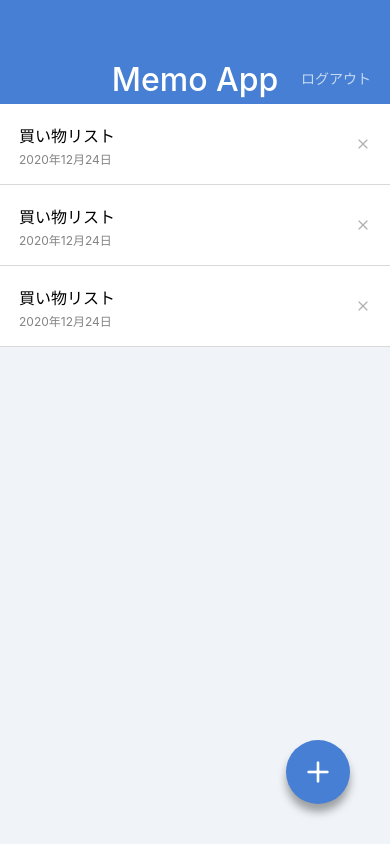
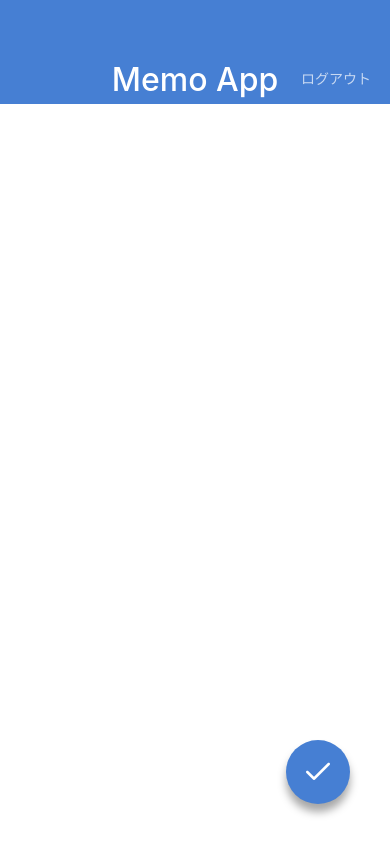
Before and after one commit to shalXXXX/ExpoMemoApp, a React Native app: screen / in a window 390 px wide. Built offline with nearby package versions, Linux system fonts and the light colour scheme.

Commit message:
Create MemoEditScreen and MemoCreateScreen

```diff
--- a/App.tsx
+++ b/App.tsx
@@ -1,13 +1,17 @@
 import { StatusBar } from 'expo-status-bar';
 import { StyleSheet, Text, View } from 'react-native';
+import MemoCreateScreen from './src/screens/MemoCreateScreen';
 import MemoDetailScreen from './src/screens/MemoDetailScreen';
+import MemoEditScreen from './src/screens/MemoEditScreen';
 
 
 import MemoListScreen from './src/screens/MemoListScreen';
 
 export default function App() {
   return (
-    <MemoListScreen />
+    // <MemoListScreen />
     // <MemoDetailScreen />
+    // <MemoEditScreen />
+    <MemoCreateScreen />
   )
 }
--- /dev/null
+++ b/src/screens/MemoCreateScreen.tsx
@@ -0,0 +1,36 @@
+import React from 'react'
+import { View, StyleSheet, TextInput, KeyboardAvoidingView } from "react-native"
+import AppBar from '../components/AppBar'
+import CircleButton from '../components/CircleButton'
+
+function MemoCreateScreen() {
+  return (
+    <KeyboardAvoidingView style={styles.container} behavior="height">
+      <AppBar />
+      <View style={styles.inputContainer}>
+        <TextInput value="" multiline style={styles.input} />
+      </View>
+
+      <CircleButton name='check'/>
+    </KeyboardAvoidingView>
+  )
+}
+
+const styles = StyleSheet.create({
+  container: {
+    flex: 1,
+  },
+  inputContainer: {
+    paddingVertical: 32,
+    paddingHorizontal: 27,
+    flex: 1,
+  },
+  input: {
+    flex: 1,
+    textAlignVertical: "top",
+    fontSize: 16,
+    lineHeight: 24,
+  },
+})
+
+export default MemoCreateScreen
--- /dev/null
+++ b/src/screens/MemoEditScreen.tsx
@@ -0,0 +1,36 @@
+import React from 'react'
+import { View, StyleSheet, TextInput, KeyboardAvoidingView } from "react-native"
+import AppBar from '../components/AppBar'
+import CircleButton from '../components/CircleButton'
+
+function MemoEditScreen() {
+  return (
+    <KeyboardAvoidingView style={styles.container} behavior="height">
+      <AppBar />
+      <View style={styles.inputContainer}>
+        <TextInput value="買い物リスト" multiline style={styles.input} />
+      </View>
+
+      <CircleButton name='check'/>
+    </KeyboardAvoidingView>
+  )
+}
+
+const styles = StyleSheet.create({
+  container: {
+    flex: 1,
+  },
+  inputContainer: {
+    paddingVertical: 32,
+    paddingHorizontal: 27,
+    flex: 1,
+  },
+  input: {
+    flex: 1,
+    textAlignVertical: "top",
+    fontSize: 16,
+    lineHeight: 24,
+  },
+})
+
+export default MemoEditScreen
```
